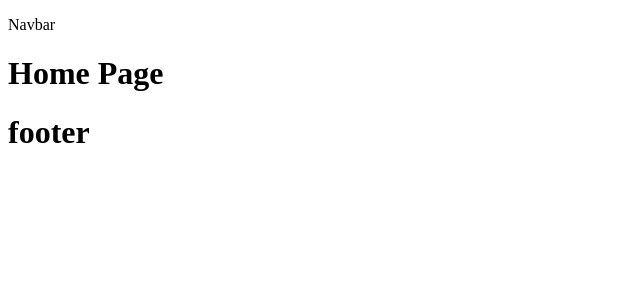
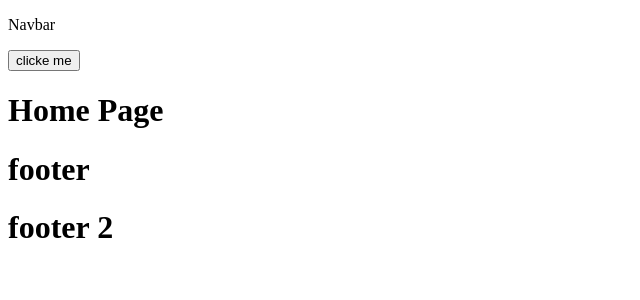
Before and after one commit to Nareshmalviya09/new-React, a React (Vite) app: page / in a window 1280 px wide. Shown: the top 300 px of the page, without its empty margins (0-640 px from the left). Built offline with nearby package versions, Linux system fonts and the light colour scheme.

Commit message:
new file added

```diff
--- a/src/App.jsx
+++ b/src/App.jsx
@@ -1,6 +1,6 @@
 import React from 'react'
 import Navbar from './Navbar'
-import Footer from './Footer'
+ import { Footer,Footer2 } from './Footer'
 const App=()=> {
   return (
     <div>
@@ -8,6 +8,7 @@ const App=()=> {
         <h1>Home Page </h1>
 
         <Footer/>
+        <Footer2/>
     </div>
   )
 }
--- a/src/Footer.jsx
+++ b/src/Footer.jsx
@@ -6,4 +6,11 @@ const Footer=()=>{
         <h1>footer</h1>
     )
 }
-export default Footer
+
+const Footer2=()=>{
+
+    return(
+        <h1>footer 2</h1>
+    )
+}
+export {Footer,Footer2}
--- a/src/Navbar.jsx
+++ b/src/Navbar.jsx
@@ -1,10 +1,20 @@
 
 const Navbar=()=>{
-
+// javaScript will be written here
+   const Hello=()=>{
+              let age=prompt("enter your age")
+              if(age>18){
+                alert("eligible")
+              }
+              else{
+                alert("not eleigible")
+              }
+   }
 
     return(
         <div>
                 <p>Navbar</p>
+                <button onClick={Hello}>clicke me </button>
 
         </div>
     )
```
